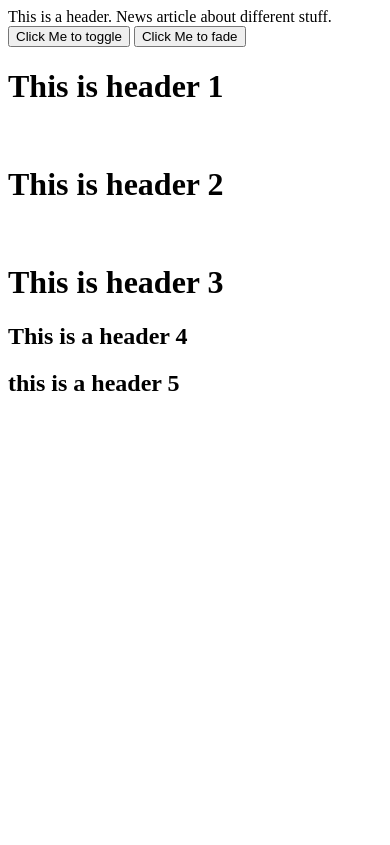
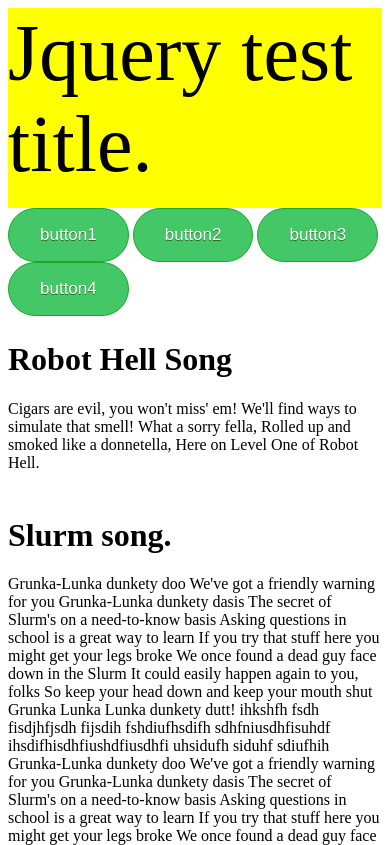
Before and after one commit to VasiliyRodin/jqueryTest, a plain HTML site: page index.html in a window 390 px wide. Shown: the top 845 px of the page. Drawn offline with nearby package versions, Linux system fonts and the light colour scheme.

Commit message:
Added responsive design and 3 columns

```diff
--- a/index.html
+++ b/index.html
@@ -11,14 +11,50 @@ and open the template in the editor.
         <meta name="viewport" content="width=device-width, initial-scale=1.0">
         <script src="http://ajax.googleapis.com/ajax/libs/jquery/1.11.1/jquery.min.js"></script>
         <script type="text/javascript" src="jquery.js" ></script>
+        <link rel="stylesheet" type="text/css" href="mycss.css">
     </head>
     <body>
-		<div class="header">
-			This is a header. News article about different stuff.
+        <div id="header">Jquery test title.</div>
+        <div>
+            <a href="#" class="button">button1</a>
+            <a href="#" class="button">button2</a>
+            <a href="#" class="button">button3</a>
+            <a href="#" class="button">button4</a>
+
+        </div>
+        <div class="section group">
+            <div class="col span_1_of_3">
+                <span>
+                    <h1>Robot Hell Song</h1>
+                    <p>Cigars are evil, you won't miss' em! We'll find ways to simulate that smell! What a sorry fella, Rolled up and smoked like a donnetella, Here on Level One of Robot Hell. </p>
+                </span>
+            </div>
+            <div class="col span_1_of_3">
+                <span>
+                    <h1>Slurm song.</h1>
+                    <p>Grunka-Lunka dunkety doo We've got a friendly warning for you Grunka-Lunka dunkety dasis The secret of Slurm's on a need-to-know basis Asking questions in school is a great way to learn If you try that stuff here you might get your legs broke
+                        We once found a dead guy face down in the Slurm It could easily happen again to you, folks So keep your head down and keep your mouth shut Grunka Lunka Lunka dunkety dutt!
+                        ihkshfh fsdh fisdjhfjsdh fijsdih fshdiufhsdifh sdhfniusdhfisuhdf ihsdifhisdhfiushdfiusdhfi uhsidufh siduhf sdiufhih Grunka-Lunka dunkety doo We've got a friendly warning for you Grunka-Lunka dunkety dasis The secret of Slurm's on a need-to-know basis Asking questions in school is a great way to learn If you try that stuff here you might get your legs broke
+                        We once found a dead guy face down in the Slurm It could easily happen again to you, folks So keep your head down and keep your mouth shut Grunka Lunka Lunka dunkety dutt!
+                        ihkshfh fsdh fisdjhfjsdh fijsdih fshdiufhsdifh sdhfniusdhfisuhdf ihsdifhisdhfiushdfiusdhfi uhsidufh siduhf sdiufhih Grunka-Lunka dunkety doo We've got a friendly warning for you Grunka-Lunka dunkety dasis The secret of Slurm's on a need-to-know basis Asking questions in school is a great way to learn If you try that stuff here you might get your legs broke
+                        We once found a dead guy face down in the Slurm It could easily happen again to you, folks So keep your head down and keep your mouth shut Grunka Lunka Lunka dunkety dutt!
+                        ihkshfh fsdh fisdjhfjsdh fijsdih fshdiufhsdifh sdhfniusdhfisuhdf ihsdifhisdhfiushdfiusdhfi uhsidufh siduhf sdiufhih Grunka-Lunka dunkety doo We've got a friendly warning for you Grunka-Lunka dunkety dasis The secret of Slurm's on a need-to-know basis Asking questions in school is a great way to learn If you try that stuff here you might get your legs broke
+                        We once found a dead guy face down in the Slurm It could easily happen again to you, folks So keep your head down and keep your mouth shut Grunka Lunka Lunka dunkety dutt!
+                        ihkshfh fsdh fisdjhfjsdh fijsdih fshdiufhsdifh sdhfniusdhfisuhdf ihsdifhisdhfiushdfiusdhfi uhsidufh siduhf sdiufhih
+                    </p>
+                </span>
+            </div>
+            <div class="col span_1_of_3">
+                <span>
+                    <h1>Good news everybody</h1>
+                    <p>
+                        Shut up friends. My internet browser heard us saying the word Fry and it found a movie about Philip J. Fry for us. It also opened my calendar to Friday and ordered me some french fries.
+                    </p>
+                </span>
+            </div>
         </div>
 
-
-
+        <!--
         <input id="testButton" type="button" value="Click Me to toggle"></input>
         <input id="fadeButton" type="button" value="Click Me to fade"></input>
 
@@ -33,5 +69,6 @@ and open the template in the editor.
 
                 <h2 id="testHeader">This is a header 4 </h2>
                 <h2 id="fadeHeader">this is a header 5 </h2>
+        -->
     </body>
 </html>
--- a/jquery.js
+++ b/jquery.js
@@ -3,7 +3,7 @@
  * To change this template file, choose Tools | Templates
  * and open the template in the editor.
  */
-
+/*
 $(document).ready(function(){
     $("p").hide();
 
@@ -26,3 +26,9 @@ $(document).ready(function(){
 		$("#fadeHeader").fadeToggle(500);
 	});
 });
+
+*/
+
+$(document).ready(function(){
+
+});
--- a/mycss.css
+++ b/mycss.css
@@ -1,5 +1,83 @@
-div.header{
-	text-align: center;
-	background-color: black;
-	height: 150px;
+#header{
+    text-align: left;
+    font-size: 5em;
+    background-color: yellow;
+    height: 200px;
 }
+
+.button{
+    background-color:#44c767;
+    -moz-border-radius:28px;
+    -webkit-border-radius:28px;
+    border-radius:28px;
+    border:1px solid #18ab29;
+    display:inline-block;
+    cursor:pointer;
+    color:#ffffff;
+    font-family:arial;
+    font-size:17px;
+    padding:16px 31px;
+    text-decoration:none;
+    text-shadow:0px 1px 0px #2f6627;
+}
+
+.button:hover{
+    background-color: #5cbf2a;
+}
+
+.section{
+    clear: both;
+    padding: 0px;
+    margin: 0px;
+}
+
+.col{
+    display: block;
+    float: left;
+    margin: 1% 0 1% 1.6%;
+}
+
+.col:first-child{margin-left: 0;}
+
+.group:before,
+.group:after{
+    content:"";
+    display:table;
+}
+.group:after{
+    clear:both;
+}
+.group {
+    zoom:1; /* For IE 6/7 */
+}
+
+/*  GRID OF THREE  */
+.span_3_of_3 {
+	width: 100%;
+}
+.span_2_of_3 {
+	width: 66.1%;
+}
+.span_1_of_3 {
+	width: 32.2%;
+}
+
+/*  GO FULL WIDTH AT LESS THAN 480 PIXELS */
+
+@media only screen and (max-width: 480px) {
+	.col {
+		margin: 1% 0 1% 0%;
+	}
+}
+
+@media only screen and (max-width: 600px) {
+	.span_3_of_3 {
+		width: 100%;
+	}
+	.span_2_of_3 {
+		width: 100%;
+	}
+	.span_1_of_3 {
+		width: 100%;
+	}
+}
```
Lines whose indentation alone changed are shown as unchanged.
